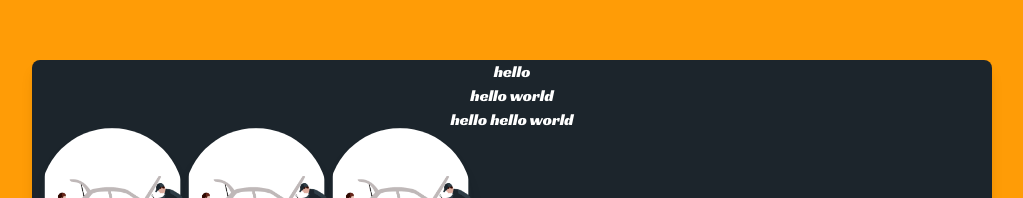
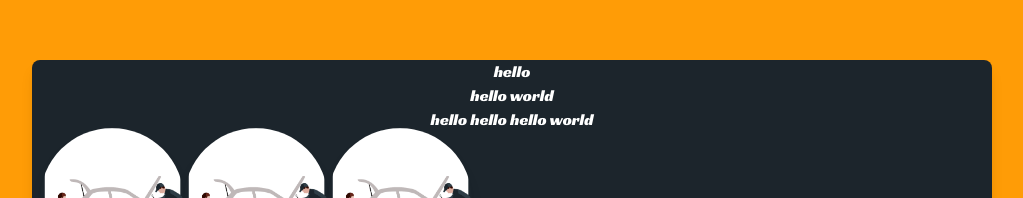
Before and after one commit to dumidu1998/autoaid-front, a React (Create React App) app: page /test in a window 1280 px wide. Shown: the part 244-442 px from the top of the page, without its empty margins (128-1151 px from the left). Built offline with nearby package versions, Linux system fonts and the light colour scheme.

Commit message:
Update Test.js
test

```diff
--- a/src/pages/serviceAdvisor/Test.js
+++ b/src/pages/serviceAdvisor/Test.js
@@ -7,7 +7,7 @@ export default function Test() {
             <div className="w-9/12  bg-forth-0 h-48 rounded-lg shadow-lg flex flex-col items-center text-white relative ">
                 <h1 className="font-secondary">hello</h1>
                 <h1 className="font-secondary">hello world</h1>
-                <h1 className="font-secondary">hello hello world</h1>
+                <h1 className="font-secondary">hello hello hello world</h1>
 
                 <div className="w-9/12 flex absolute -bottom-12 left-2">
                     <RoundContainer img="/imgs/icons/repair.png"/>
```
